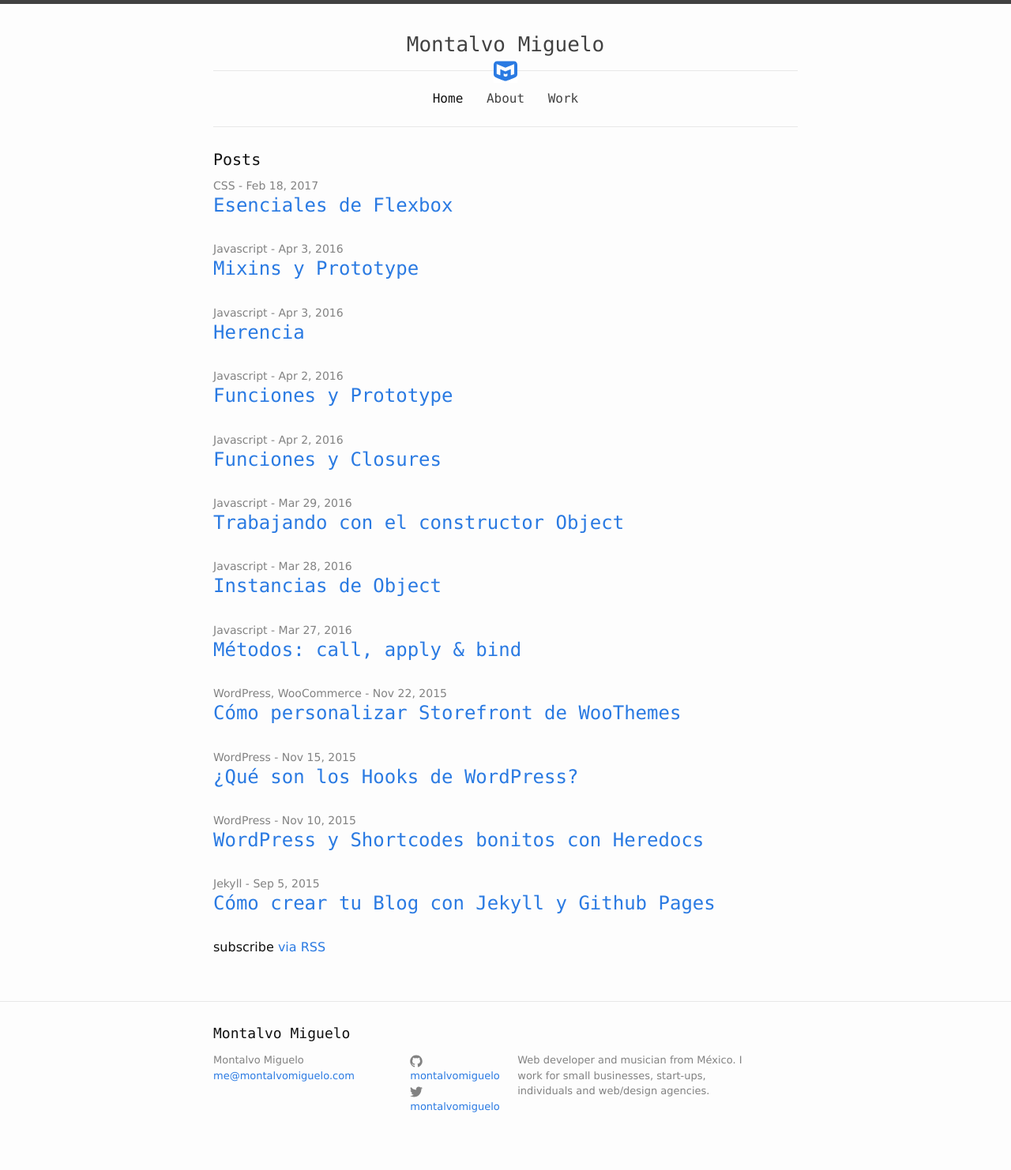
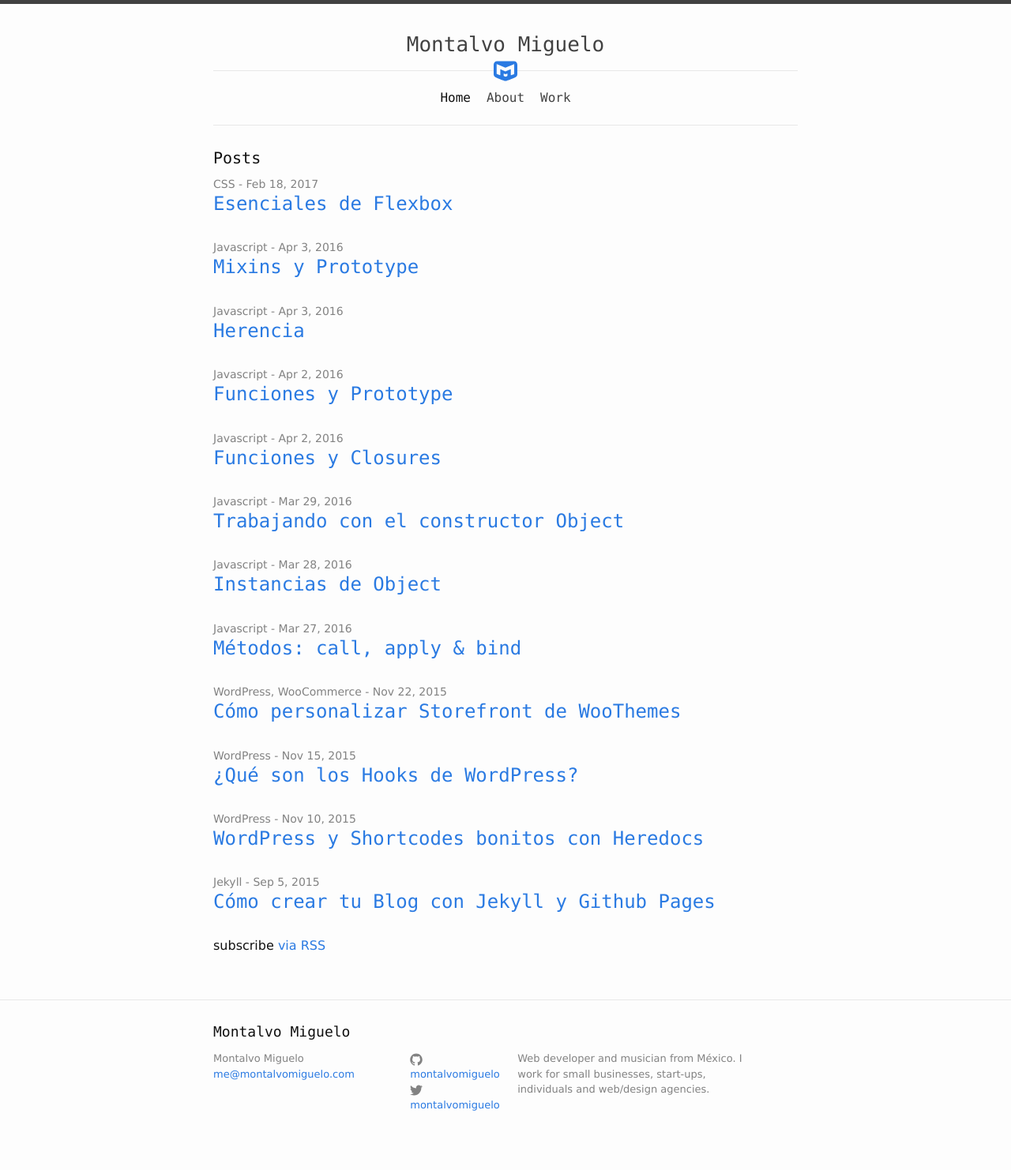
Before and after one commit to montalvomiguelo/montalvomiguelo.github.io, a Jekyll site: the page built from index.html, in a window 1280 px wide. Shown: the whole page at 79% size. Built offline with Jekyll 4.4.1, drawn with Linux system fonts in a browser that asks for light colours.

Commit message:
layout site nav with flexbox

```diff
--- a/_sass/_layout.scss
+++ b/_sass/_layout.scss
@@ -27,16 +27,17 @@
 }
 
 .site-nav {
+  @include display-flexbox();
+  @include align-items(center);
+  @include justify-content(center);
   border-bottom: 1px solid $grey-color-light;
   border-top: 1px solid $grey-color-light;
-  line-height: 70px;
   position: relative;
   font-family: $font-family-monospace;
+  min-height: 70px;
 
   .page-link {
     color: $grey-color-dark;
-    display: inline-block;
-    line-height: $base-line-height;
 
     &:hover,
     &:focus {
@@ -51,7 +52,7 @@
   }
 
   .site-logo {
-    background: white;
+    background: $background-color;
     left: 50%;
     line-height: 0;
     margin-left: -15px;
@@ -65,7 +66,6 @@
 
       path {
         fill: $brand-color;
-        @include prefixer(transition, all .3s ease, webkit moz ms spec);
       }
     }
   }
```
